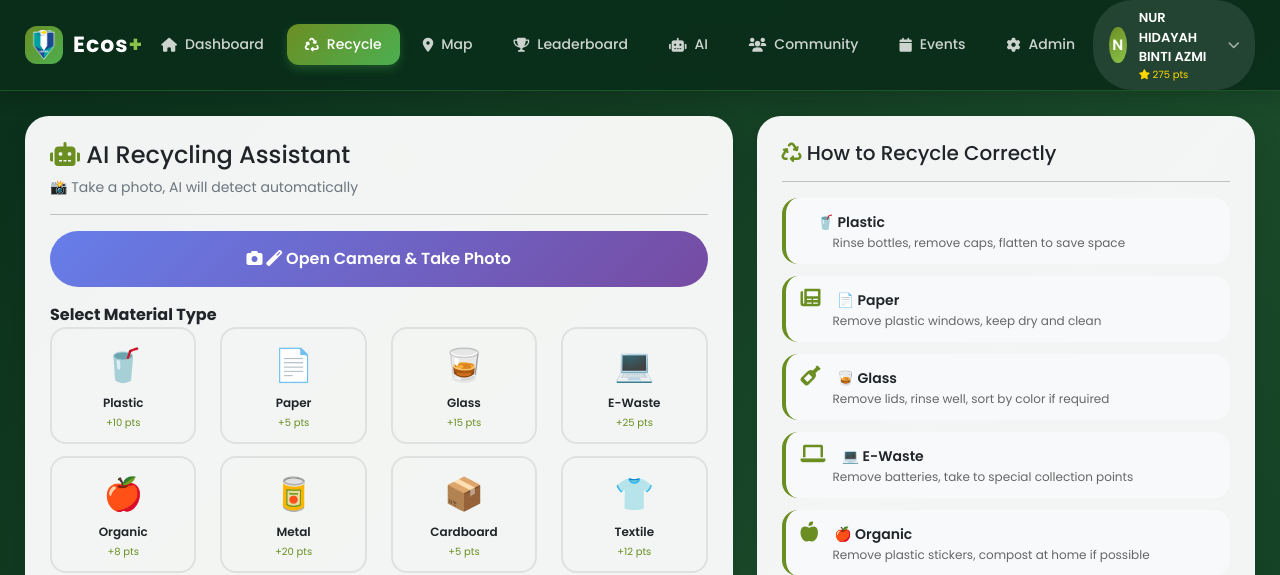
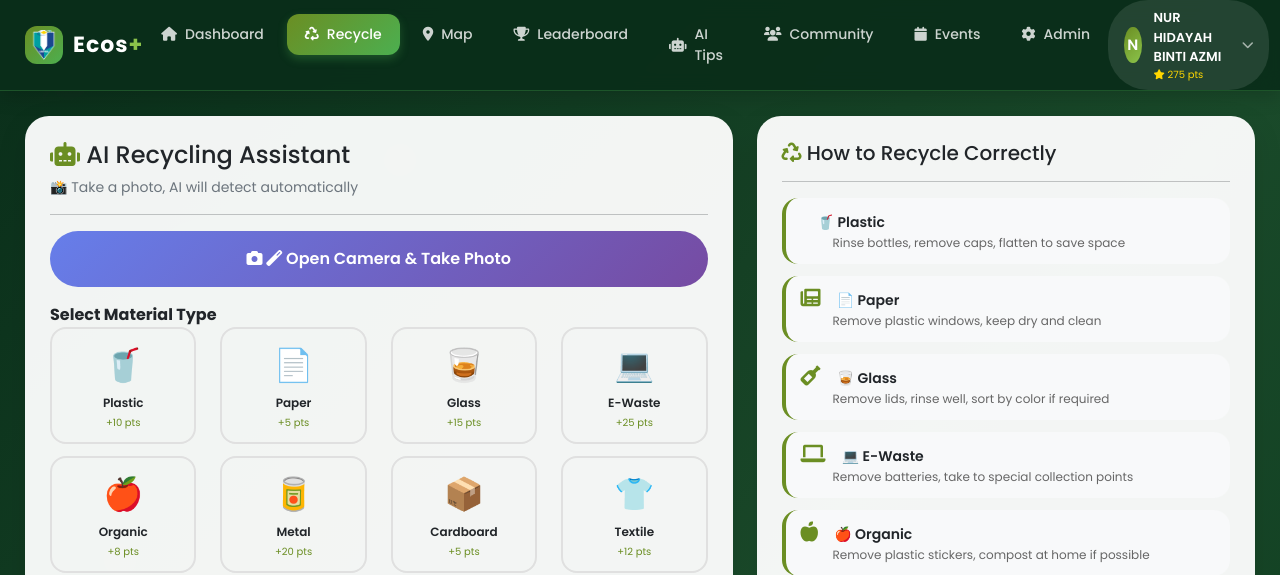
Before and after one commit to hidayah-Azmi/ecos_plus, a PHP site: page /new-ecos-plus/activity.php in a window 1280 px wide. Shown: the top 575 px of the page. Run offline with PHP 8.4, Linux system fonts and the light colour scheme; a user stored in the database is signed in; data comes from the database, SQL or seed files in the repository; data that the repository does not hold is empty.

Commit message:
Fix navigation bar, adding AI Tips

```diff
--- a/activity.php
+++ b/activity.php
@@ -410,7 +410,7 @@ $stmt->close();
                 <li><a href="activity.php" class="nav-link-custom active"><i class="fas fa-recycle"></i> Recycle</a></li>
                 <li><a href="map.php" class="nav-link-custom"><i class="fas fa-map-marker-alt"></i> Map</a></li>
                 <li><a href="leaderboard.php" class="nav-link-custom"><i class="fas fa-trophy"></i> Leaderboard</a></li>
-                <li><a href="ai-insights.php" class="nav-link-custom"><i class="fas fa-robot"></i> AI</a></li>
+                <li><a href="ai-insights.php" class="nav-link-custom"><i class="fas fa-robot"></i> AI Tips</a></li>
                 <li><a href="community.php" class="nav-link-custom"><i class="fas fa-users"></i> Community</a></li>
                 <li><a href="events.php" class="nav-link-custom"><i class="fas fa-calendar"></i> Events</a></li>
                 <?php if (isAdmin()): ?>
@@ -431,10 +431,11 @@ $stmt->close();
 
 <div class="mobile-menu" id="mobileMenu">
     <ul class="mobile-nav">
-        <li><a href="dashboard.php"><i class="fas fa-home"></i> Dashboard</a></li>
-        <li><a href="activity.php" class="active"><i class="fas fa-recycle"></i> Recycle</a></li>
+        <li><a href="dashboard.php" class="active"><i class="fas fa-home"></i> Dashboard</a></li>
+        <li><a href="activity.php"><i class="fas fa-recycle"></i> Recycle</a></li>
         <li><a href="map.php"><i class="fas fa-map-marker-alt"></i> Map</a></li>
         <li><a href="leaderboard.php"><i class="fas fa-trophy"></i> Leaderboard</a></li>
+        <li><a href="ai-insights.php"><i class="fas fa-robot"></i> AI Tips</a></li>
         <li><a href="community.php"><i class="fas fa-users"></i> Community</a></li>
         <li><a href="events.php"><i class="fas fa-calendar"></i> Events</a></li>
         <li><a href="profile.php"><i class="fas fa-user-circle"></i> Profile</a></li>
--- a/ai-insights.php
+++ b/ai-insights.php
@@ -272,8 +272,7 @@ $ai_tips = generateAITips($stats, $userPoints, $co2Saved);
                 <li><a href="activity.php" class="nav-link-custom"><i class="fas fa-recycle"></i> Recycle</a></li>
                 <li><a href="map.php" class="nav-link-custom"><i class="fas fa-map-marker-alt"></i> Map</a></li>
                 <li><a href="leaderboard.php" class="nav-link-custom"><i class="fas fa-trophy"></i> Leaderboard</a></li>
-                <li><a href="ai-insights.php" class="nav-link-custom"><i class="fas fa-robot"></i> AI</a></li>
-                <li><a href="ai-insights.php" class="nav-link-custom active"><i class="fas fa-robot"></i> AI</a></li>
+                <li><a href="ai-insights.php" class="nav-link-custom"><i class="fas fa-robot"></i> AI Tips</a></li>
                 <li><a href="community.php" class="nav-link-custom"><i class="fas fa-users"></i> Community</a></li>
                 <li><a href="events.php" class="nav-link-custom"><i class="fas fa-calendar"></i> Events</a></li>
                 <?php if (isAdmin()): ?>
@@ -311,7 +310,7 @@ $ai_tips = generateAITips($stats, $userPoints, $co2Saved);
         <li><a href="activity.php"><i class="fas fa-recycle"></i> Recycle</a></li>
         <li><a href="map.php"><i class="fas fa-map-marker-alt"></i> Map</a></li>
         <li><a href="leaderboard.php"><i class="fas fa-trophy"></i> Leaderboard</a></li>
-        <li><a href="ai-insights.php" class="active"><i class="fas fa-robot"></i> AI</a></li>
+        <li><a href="ai-insights.php" class="active"><i class="fas fa-robot"></i> AI Tips</a></li>
         <li><a href="community.php"><i class="fas fa-users"></i> Community</a></li>
         <li><a href="events.php"><i class="fas fa-calendar"></i> Events</a></li>
         <li><a href="profile.php"><i class="fas fa-user-circle"></i> My Profile</a></li>
--- a/api_test.php
+++ b/api_test.php
@@ -1,5 +1,5 @@
 <?php
-$api_key = 'AIzaSyB9s1LSIGZM-m-Hqb6oGcz-4xoojeUEKOM'; // Your actual API key
+$api_key = 'AIzaSyDocphUtJI-RX0iYep1hIk0R5IoOU5s9vI'; // Your actual API key
 $image_path = 'assets/uploads/test_image.jpg';
 
 // Test with a sample prompt
--- a/community.php
+++ b/community.php
@@ -511,7 +511,7 @@ $conn->close();
                 <li><a href="activity.php" class="nav-link-custom"><i class="fas fa-recycle"></i> Recycle</a></li>
                 <li><a href="map.php" class="nav-link-custom"><i class="fas fa-map-marker-alt"></i> Map</a></li>
                 <li><a href="leaderboard.php" class="nav-link-custom"><i class="fas fa-trophy"></i> Leaderboard</a></li>
-                <li><a href="ai-insights.php" class="nav-link-custom"><i class="fas fa-robot"></i> AI</a></li>
+                <li><a href="ai-insights.php" class="nav-link-custom"><i class="fas fa-robot"></i> AI Tips</a></li>
                 <li><a href="community.php" class="nav-link-custom active"><i class="fas fa-users"></i> Community</a></li>
                 <li><a href="events.php" class="nav-link-custom"><i class="fas fa-calendar"></i> Events</a></li>
                 <?php if (isAdmin()): ?>
@@ -549,7 +549,7 @@ $conn->close();
         <li><a href="activity.php"><i class="fas fa-recycle"></i> Recycle</a></li>
         <li><a href="map.php"><i class="fas fa-map-marker-alt"></i> Map</a></li>
         <li><a href="leaderboard.php"><i class="fas fa-trophy"></i> Leaderboard</a></li>
-        <li><a href="ai-insights.php"><i class="fas fa-robot"></i> AI</a></li>
+        <li><a href="ai-insights.php"><i class="fas fa-robot"></i> AI Tips</a></li>
         <li><a href="community.php" class="active"><i class="fas fa-users"></i> Community</a></li>
         <li><a href="profile.php"><i class="fas fa-user-circle"></i> Profile</a></li>
         <li><a href="rewards.php"><i class="fas fa-gift"></i> Rewards</a></li>
--- a/dashboard.php
+++ b/dashboard.php
@@ -295,7 +295,7 @@ $conn->close();
                 <li><a href="activity.php" class="nav-link-custom"><i class="fas fa-recycle"></i> Recycle</a></li>
                 <li><a href="map.php" class="nav-link-custom"><i class="fas fa-map-marker-alt"></i> Map</a></li>
                 <li><a href="leaderboard.php" class="nav-link-custom"><i class="fas fa-trophy"></i> Leaderboard</a></li>
-                <li><a href="ai-insights.php" class="nav-link-custom"><i class="fas fa-robot"></i> AI</a></li>
+                <li><a href="ai-insights.php" class="nav-link-custom"><i class="fas fa-robot"></i> AI Tips</a></li>
                 <li><a href="community.php" class="nav-link-custom"><i class="fas fa-users"></i> Community</a></li>
                 <li><a href="events.php" class="nav-link-custom"><i class="fas fa-calendar"></i> Events</a></li>
                 <?php if (isAdmin()): ?>
@@ -322,6 +322,7 @@ $conn->close();
         <li><a href="activity.php"><i class="fas fa-recycle"></i> Recycle</a></li>
         <li><a href="map.php"><i class="fas fa-map-marker-alt"></i> Map</a></li>
         <li><a href="leaderboard.php"><i class="fas fa-trophy"></i> Leaderboard</a></li>
+        <li><a href="ai-insights.php"><i class="fas fa-robot"></i> AI Tips</a></li>
         <li><a href="community.php"><i class="fas fa-users"></i> Community</a></li>
         <li><a href="events.php"><i class="fas fa-calendar"></i> Events</a></li>
         <li><a href="profile.php"><i class="fas fa-user-circle"></i> Profile</a></li>
--- a/events.php
+++ b/events.php
@@ -387,7 +387,7 @@ $conn->close();
                 <li><a href="activity.php" class="nav-link-custom"><i class="fas fa-recycle"></i> Recycle</a></li>
                 <li><a href="map.php" class="nav-link-custom"><i class="fas fa-map-marker-alt"></i> Map</a></li>
                 <li><a href="leaderboard.php" class="nav-link-custom"><i class="fas fa-trophy"></i> Leaderboard</a></li>
-                <li><a href="ai-insights.php" class="nav-link-custom"><i class="fas fa-robot"></i> AI</a></li>
+                <li><a href="ai-insights.php" class="nav-link-custom"><i class="fas fa-robot"></i> AI Tips</a></li>
                 <li><a href="community.php" class="nav-link-custom"><i class="fas fa-users"></i> Community</a></li>
                 <li><a href="events.php" class="nav-link-custom active"><i class="fas fa-calendar"></i> Events</a></li>
                 <?php if (isAdmin()): ?>
--- a/leaderboard.php
+++ b/leaderboard.php
@@ -353,7 +353,7 @@ $conn->close();
         <li><a href="activity.php"><i class="fas fa-recycle"></i> Recycle</a></li>
         <li><a href="map.php"><i class="fas fa-map-marker-alt"></i> Map</a></li>
         <li><a href="leaderboard.php" class="active"><i class="fas fa-trophy"></i> Leaderboard</a></li>
-        <li><a href="ai-insights.php"><i class="fas fa-robot"></i> AI</a></li>
+        <li><a href="ai-insights.php"><i class="fas fa-robot"></i> AI Tips</a></li>
         <li><a href="community.php"><i class="fas fa-users"></i> Community</a></li>
         <li><a href="events.php"><i class="fas fa-calendar"></i> Events</a></li>
         <li><a href="profile.php"><i class="fas fa-user-circle"></i> Profile</a></li>
--- a/map.php
+++ b/map.php
@@ -187,7 +187,7 @@ $conn->close();
                 <li><a href="activity.php" class="nav-link-custom"><i class="fas fa-recycle"></i> Recycle</a></li>
                 <li><a href="map.php" class="nav-link-custom active"><i class="fas fa-map-marker-alt"></i> Map</a></li>
                 <li><a href="leaderboard.php" class="nav-link-custom"><i class="fas fa-trophy"></i> Leaderboard</a></li>
-                <li><a href="ai-insights.php" class="nav-link-custom"><i class="fas fa-robot"></i> AI</a></li>
+                <li><a href="ai-insights.php" class="nav-link-custom"><i class="fas fa-robot"></i> AI Tips</a></li>
                 <li><a href="community.php" class="nav-link-custom"><i class="fas fa-users"></i> Community</a></li>
                 <li><a href="events.php" class="nav-link-custom"><i class="fas fa-calendar"></i> Events</a></li>
                 <?php if (isAdmin()): ?>
@@ -225,7 +225,7 @@ $conn->close();
         <li><a href="activity.php"><i class="fas fa-recycle"></i> Recycle</a></li>
         <li><a href="map.php" class="active"><i class="fas fa-map-marker-alt"></i> Map</a></li>
         <li><a href="leaderboard.php"><i class="fas fa-trophy"></i> Leaderboard</a></li>
-        <li><a href="ai-insights.php"><i class="fas fa-robot"></i> AI</a></li>
+        <li><a href="ai-insights.php"><i class="fas fa-robot"></i> AI Tips</a></li>
         <li><a href="community.php"><i class="fas fa-users"></i> Community</a></li>
         <li><a href="events.php"><i class="fas fa-calendar"></i> Events</a></li>
         <li><a href="profile.php"><i class="fas fa-user-circle"></i> Profile</a></li>
--- a/profile.php
+++ b/profile.php
@@ -343,7 +343,7 @@ $profile_image = !empty($user['profile_image']) && file_exists($user['profile_im
                 <li><a href="activity.php" class="nav-link-custom"><i class="fas fa-recycle"></i> Recycle</a></li>
                 <li><a href="map.php" class="nav-link-custom"><i class="fas fa-map-marker-alt"></i> Map</a></li>
                 <li><a href="leaderboard.php" class="nav-link-custom"><i class="fas fa-trophy"></i> Leaderboard</a></li>
-                <li><a href="ai-insights.php" class="nav-link-custom"><i class="fas fa-robot"></i> AI</a></li>
+                <li><a href="ai-insights.php" class="nav-link-custom"><i class="fas fa-robot"></i> AI Tips</a></li>
                 <li><a href="community.php" class="nav-link-custom"><i class="fas fa-users"></i> Community</a></li>
                 <?php if (isAdmin()): ?>
                 <li><a href="admin/dashboard.php" class="nav-link-custom"><i class="fas fa-cog"></i> Admin</a></li>
@@ -380,7 +380,7 @@ $profile_image = !empty($user['profile_image']) && file_exists($user['profile_im
         <li><a href="activity.php"><i class="fas fa-recycle"></i> Recycle</a></li>
         <li><a href="map.php"><i class="fas fa-map-marker-alt"></i> Map</a></li>
         <li><a href="leaderboard.php"><i class="fas fa-trophy"></i> Leaderboard</a></li>
-        <li><a href="ai-insights.php"><i class="fas fa-robot"></i> AI</a></li>
+        <li><a href="ai-insights.php"><i class="fas fa-robot"></i> AI Tips</a></li>
         <li><a href="community.php"><i class="fas fa-users"></i> Community</a></li>
         <li><a href="profile.php" class="active"><i class="fas fa-user-circle"></i> Profile</a></li>
         <li><a href="rewards.php"><i class="fas fa-gift"></i> Rewards</a></li>
--- a/rewards.php
+++ b/rewards.php
@@ -297,7 +297,7 @@ $conn->close();
         <li><a href="activity.php"><i class="fas fa-recycle"></i> Recycle</a></li>
         <li><a href="map.php"><i class="fas fa-map-marker-alt"></i> Map</a></li>
         <li><a href="leaderboard.php"><i class="fas fa-trophy"></i> Leaderboard</a></li>
-        <li><a href="ai-insights.php"><i class="fas fa-robot"></i> AI</a></li>
+        <li><a href="ai-insights.php"><i class="fas fa-robot"></i> AI Tips</a></li>
         <li><a href="community.php"><i class="fas fa-users"></i> Community</a></li>
         <li><a href="events.php"><i class="fas fa-calendar"></i> Events</a></li>
         <li><a href="profile.php"><i class="fas fa-user-circle"></i> Profile</a></li>
```
Also changed, not shown: history.php (+7 -3 lines).
